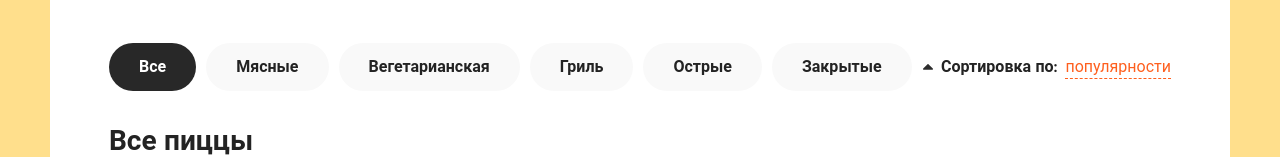
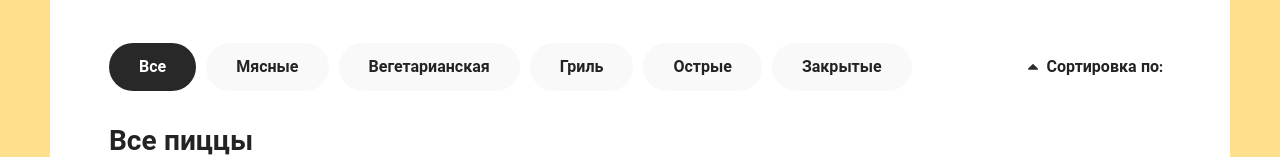
Before and after one commit to ronalli/react-pizza, a React (Create React App) app: page / in a window 1280 px wide. Shown: the part 272-429 px from the top of the page. Built offline with nearby package versions, Linux system fonts and the light colour scheme; data requests are answered from the project's data file.

Commit message:
useTypeScript

```diff
--- a/package.json
+++ b/package.json
@@ -7,6 +7,11 @@
     "@testing-library/jest-dom": "^5.16.4",
     "@testing-library/react": "^13.3.0",
     "@testing-library/user-event": "^13.5.0",
+    "@types/jest": "^28.1.6",
+    "@types/node": "^18.6.1",
+    "@types/react": "^18.0.15",
+    "@types/react-dom": "^18.0.6",
+    "@types/react-redux": "^7.1.24",
     "axios": "^0.27.2",
     "json-server": "^0.17.0",
     "lodash.debounce": "^4.0.8",
@@ -17,6 +22,7 @@
     "react-router-dom": "^6.3.0",
     "react-scripts": "5.0.1",
     "sass": "^1.53.0",
+    "typescript": "^4.7.4",
     "web-vitals": "^2.1.4"
   },
   "scripts": {
--- a/src/components/Sort/index.jsx
+++ b/src/components/Sort/index.tsx
@@ -2,15 +2,22 @@ import React, { useState, useRef, useEffect } from 'react';
 import { useSelector, useDispatch } from 'react-redux';
 import { selectFilter, setSort } from '../../redux/slices/filterSlice';
 
-const SortPizza = () => {
+const SortPizza: React.FC = () => {
   const dispatch = useDispatch();
 
-  const sortRef = useRef();
+	type SortItem = {
+		title: string;
+		sortProperty: string;
+	}
+
+  const sortRef = useRef<HTMLDivElement>(null);
   const [isVisiblePopup, setIsVisiblePopup] = useState(false);
-  const { sortFields, sort: sortType } = useSelector(selectFilter);
+  const sortFields: SortItem[] = useSelector(selectFilter);
+  const sort: SortItem = useSelector(selectFilter);
+
 
   useEffect(() => {
-    const handleClick = (e) => {
+    const handleClick = (e: any) => {
       if (!e.path.includes(sortRef.current)) {
         setIsVisiblePopup(false);
       }
@@ -21,7 +28,7 @@ const SortPizza = () => {
     return () => document.removeEventListener('click', handleClick);
   });
 
-  const selectedFieldSort = (obj) => {
+  const selectedFieldSort = (obj: SortItem) => {
     dispatch(setSort(obj));
     setIsVisiblePopup(false);
   };
@@ -43,7 +50,7 @@ const SortPizza = () => {
         </svg>
         <b>Сортировка по:</b>
         <span onClick={() => setIsVisiblePopup(!isVisiblePopup)}>
-          {sortType.title}
+          {sort.title}
         </span>
       </div>
       {isVisiblePopup && (
--- a/src/components/index.jsx
+++ b/src/components/index.jsx
@@ -4,7 +4,6 @@ import { BlockPizza } from './BlockPizza';
 import { SortPizza } from './Sort';
 import { Skeleton } from './Skeleton';
 import { CartItem } from './CartItem';
-import { CartEmpty } from './EmptyCart';
 import { Search } from './Search';
 
 export {
@@ -14,6 +13,5 @@ export {
   SortPizza,
   Skeleton,
   CartItem,
-  CartEmpty,
   Search,
 };
--- a/src/index.js
+++ b/src/index.tsx
@@ -1,11 +1,11 @@
-import React from 'react';
 import ReactDOM from 'react-dom/client';
 import { BrowserRouter } from 'react-router-dom';
 import { Provider } from 'react-redux';
 import { store } from './redux/store';
 import App from './App';
 
-const root = ReactDOM.createRoot(document.getElementById('root'));
+const root = ReactDOM.createRoot(document.getElementById('root') as HTMLElement);
+
 root.render(
   <Provider store={store}>
     <BrowserRouter>
--- a/src/pages/Cart.jsx
+++ b/src/pages/Cart.jsx
@@ -1,7 +1,8 @@
 import React from 'react';
 import { useSelector, useDispatch } from 'react-redux';
 import { Link } from 'react-router-dom';
-import { CartEmpty, CartItem } from '../components';
+import { CartItem } from '../components';
+import CartEmpty from './EmptyCart';
 import { clearCart } from '../redux/slices/cartSlice';
 
 const Cart = () => {
--- a/src/components/EmptyCart/index.jsx
+++ b/src/pages/EmptyCart.tsx
@@ -1,7 +1,7 @@
 import React from 'react';
 import { Link } from 'react-router-dom';
 
-import cartEmptyImg from '../../assets/img/empty-cart.png';
+import cartEmptyImg from '../assets/img/empty-cart.png';
 
 const CartEmpty = () => (
   <div className='cart cart--empty'>
@@ -20,4 +20,4 @@ const CartEmpty = () => (
   </div>
 );
 
-export { CartEmpty };
+export default CartEmpty;
--- a/src/pages/FullPizza.jsx
+++ b/src/pages/FullPizza.jsx
@@ -9,7 +9,7 @@ const FullPizza = () => {
   let { id } = useParams();
 
   useEffect(() => {
-    dispatch(fetchItemPizza({ id }));
+    dispatch(fetchItemPizza({id}));
   }, [id]);
 
   return (
--- a/src/redux/store.js
+++ b/src/redux/store.ts
@@ -10,3 +10,5 @@ export const store = configureStore({
     pizza,
   },
 });
+
+export type AppDispatch = typeof store.dispatch;
```
Also changed, not shown: src/@types/assets.d.ts (added, +9 -0 lines), tsconfig.json (added, +22 -0 lines), src/App.tsx (renamed from src/App.js), src/components/Header/index.tsx (renamed from src/components/Header/index.jsx), 1 other file (tests, documents, lock files or other folders).
